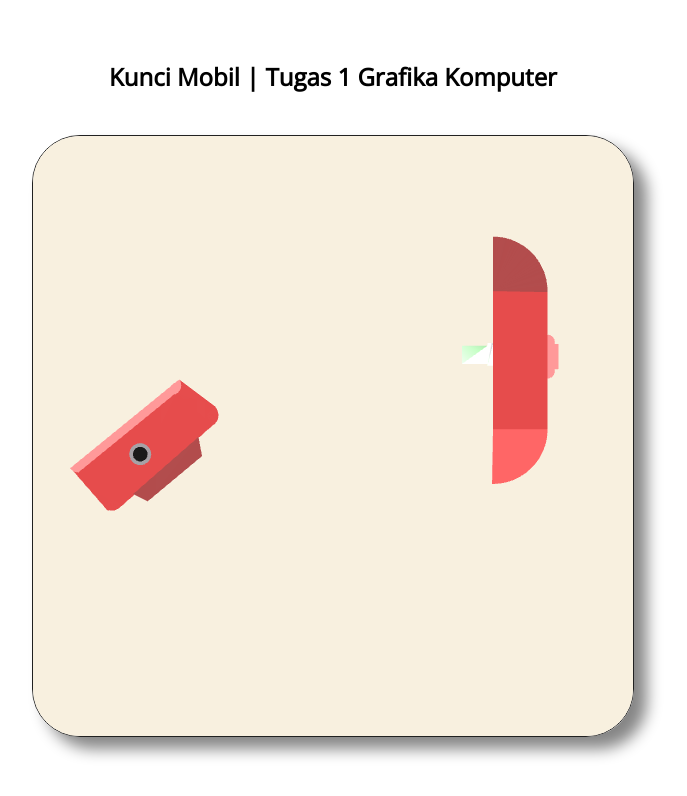
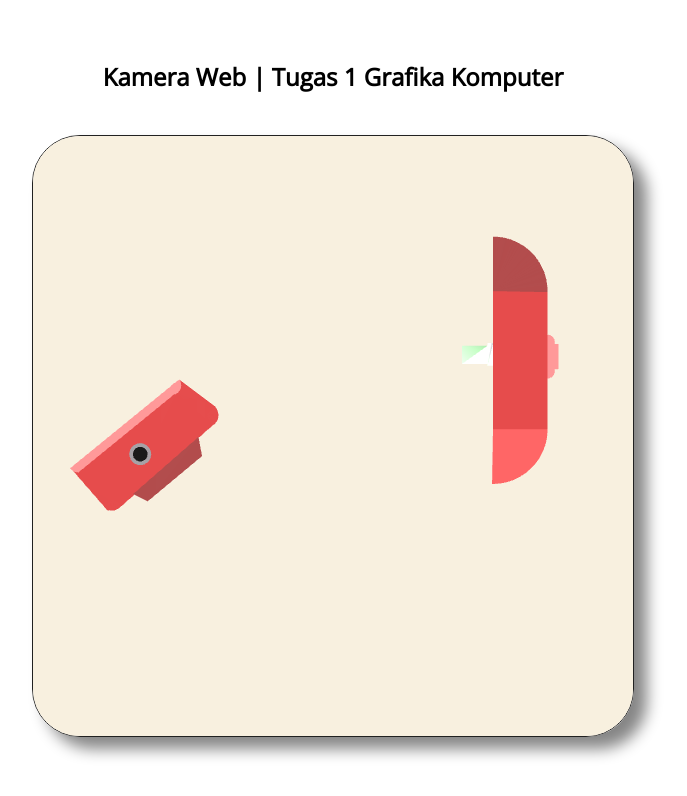
Before and after one commit to cg2021a/tugas-1-Iqbalabdi, a plain HTML site: page index.html in a window 1280 px wide. Shown: the whole page, without its empty margins (315-1002 px from the left). Drawn offline with nearby package versions, Linux system fonts and the light colour scheme.

Commit message:
fix title

```diff
--- a/index.html
+++ b/index.html
@@ -9,7 +9,7 @@
 </head>
 <body>
     <div class="container">
-        <h2>Kunci Mobil | Tugas 1 Grafika Komputer</h2>
+        <h2>Kamera Web | Tugas 1 Grafika Komputer</h2>
         <br>
         <canvas id="myCanvas" width="600 " height="600" ></canvas>
     </div>
```
